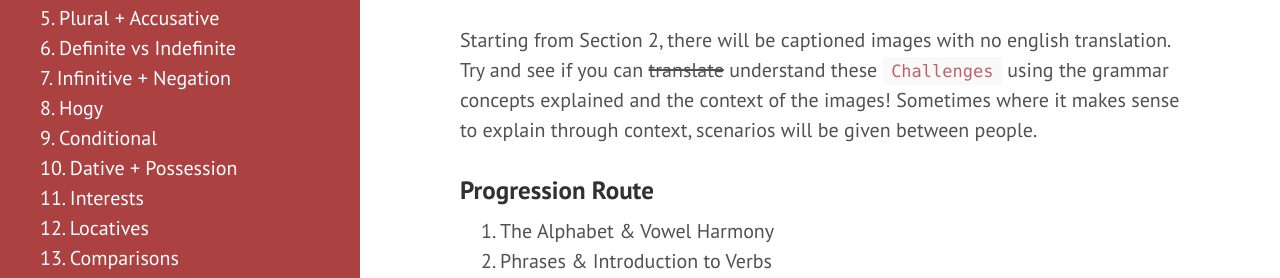
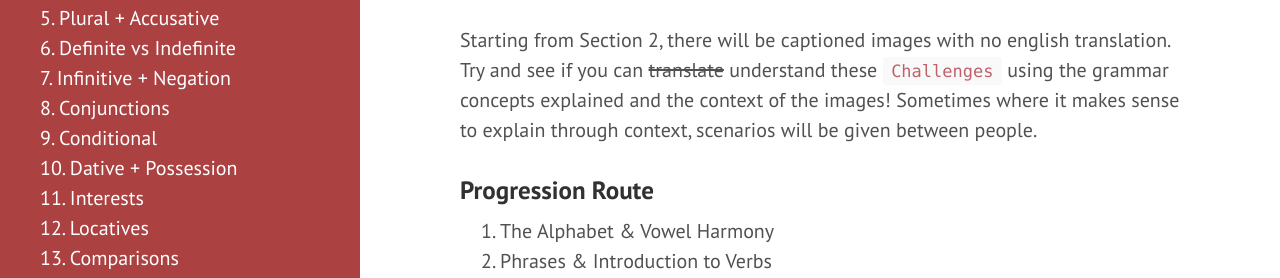
Before and after one commit to Magyartanulas/magyartanulas.github.io, a Jekyll site: the page built from index.html, in a window 1280 px wide. Shown: the part 552-830 px from the top of the page. Built offline with Jekyll 4.4.1, drawn with Linux system fonts in a browser that asks for light colours; Markdown is read by kramdown in place of the engine named in the settings; the list of posts is cut into pages by our own code.

Commit message:
Update navigation.yml

```diff
--- a/_data/navigation.yml
+++ b/_data/navigation.yml
@@ -22,7 +22,7 @@
 - title: 7. Infinitive + Negation
   url: https://magyartanulas.github.io/infinitive_negation/
 
-- title: 8. Hogy
+- title: 8. Conjunctions
   url: https://magyartanulas.github.io/conjunctions/
 
 - title: 9. Conditional
```
